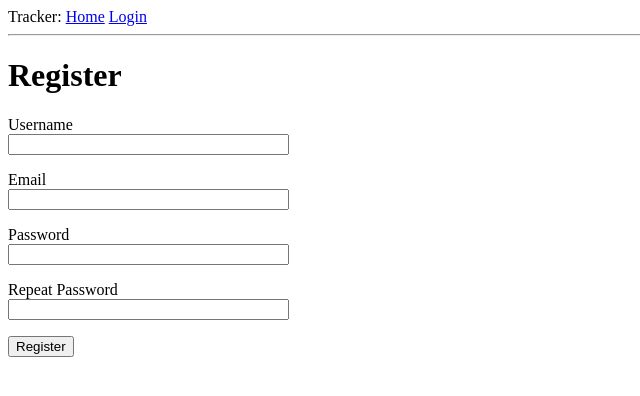
After one commit to lagorma/Expense_Tracker_MIPT, a Flask app: page /register in a window 1280 px wide. The commit adds this page. Shown: the top 396 px of the page, without its empty margins (0-640 px from the left). Run offline with Flask 2, Linux system fonts and the light colour scheme.

Commit message:
Add register and improve the whole app

```diff
--- a/app/__init__.py
+++ b/app/__init__.py
@@ -9,5 +9,7 @@ app.config.from_object(Config)
 db = SQLAlchemy(app)
 migrate = Migrate(app,db)
 login = LoginManager(app)
+login.login_view = 'login'
+
 
 from app import routes, models
--- a/app/forms.py
+++ b/app/forms.py
@@ -1,9 +1,29 @@
 from flask_wtf import FlaskForm
 from wtforms import StringField, PasswordField, BooleanField, SubmitField
-from wtforms.validators import DataRequired
+from wtforms.validators import ValidationError, DataRequired, Email, EqualTo
+from app.models import User
 
 class LoginForm(FlaskForm):
     username = StringField ('Username', validators=[DataRequired()])
     password = PasswordField ('Password', validators=[DataRequired()])
     remember_me = BooleanField ('Remember me')
     submit = SubmitField ('Sign in')
+
+
+class RegistrationForm(FlaskForm):
+    username = StringField ('Username', validators=[DataRequired()])
+    email = StringField('Email', validators = [DataRequired(), Email()])
+    password = PasswordField ('Password', validators=[DataRequired()])
+    password2 = PasswordField(
+            'Repeat Password', validators = [DataRequired(), EqualTo('password')])
+    submit = SubmitField('Register')
+
+    def validate_username(self, username):
+        user = User.query.filter_by(username = username.data).first()
+        if user is not None:
+            raise ValidationError('Please use a different username.')
+
+    def validate_email(self, email):
+        user = User.query.filter_by(email = email.data).first()
+        if user is not None:
+            raise ValidationError('Please use a different email address.')
--- a/app/models.py
+++ b/app/models.py
@@ -2,6 +2,7 @@ from datetime import datetime
 from app import db
 from werkzeug.security import generate_password_hash, check_password_hash
 from flask_login import UserMixin
+from app import login
 
 class User(UserMixin,db.Model):
     id = db.Column(db.Integer, primary_key = True)
@@ -28,3 +29,7 @@ class Expense(db.Model):
 
     def __repr__(self):
         return '<Category {}, Expense {}>'.format(self.category,self.body)
+
+@login.user_loader
+def load_user(id):
+    return User.query.get(int(id))
--- a/app/routes.py
+++ b/app/routes.py
@@ -1,11 +1,20 @@
 from flask import render_template, flash, redirect, url_for
 from app import app
 from app.forms import LoginForm
+from flask_login import current_user, login_user
+from app.models import User
+from flask_login import login_required
+from flask_login import logout_user
+from flask import request
+from werkzeug.urls import url_parse
+from app import db
+from app.forms import RegistrationForm
+
 
 @app.route('/')
 @app.route('/index')
+@login_required
 def index():
-    user = {'username': 'Daria'}
     expenses = [
         {
             'category': 'products',
@@ -20,12 +29,42 @@ def index():
             'body': '58$'
         }
     ]
-    return render_template('index.html', title = 'Home',  user = user, expenses = expenses)
+    return render_template('index.html', title = 'Home', expenses = expenses)
 
 @app.route('/login', methods = ['GET', 'POST'])
 def login():
+    if current_user.is_authenticated:
+        return redirect(url_for('index'))
     form = LoginForm()
     if form.validate_on_submit():
-        flash('Login requested for user {}, remember_me={}'.format(form.username.data, form.remember_me.data))
-        return redirect (url_for('index'))
+        user = User.query.filter_by(username = form.username.data).first()
+        if user is None or not user.check_password(form.password.data):
+            flash('Invalid username or password')
+            return redirect (url_for('login'))
+        login_user(user, remember = form.remember_me.data)
+        next_page = request.args.get('next')
+        if not next_page or url_parse(next_page).netloc != ' ':
+            next_page = url_for('index')
+        return redirect(next_page)
     return render_template('login.html', title = 'Sign in', form=form)
+
+
+@app.route('/logout')
+def logout():
+    logout_user()
+    return redirect(url_for('index'))
+
+
+@app.route('/register', methods = ['GET', 'POST'])
+def register():
+    if current_user.is_authenticated:
+        return redirect(url_for('index'))
+    form = RegistrationForm()
+    if form.validate_on_submit():
+        user = User(username = form.username.data, email = form.email.data)
+        user.set_password(form.password.data)
+        db.session.add(user)
+        db.session.commit()
+        flash('Congratulations, you are now a registered user!')
+        return redirect(url_for('login'))
+    return render_template('register.html', title = 'Register', form = form)
--- a/app/templates/base.html
+++ b/app/templates/base.html
@@ -10,7 +10,12 @@
 		<div>
 			Tracker:
 			<a href="{{ url_for('index') }}">Home</a>
+			{% if current_user.is_anonymous %}
 			<a href="{{ url_for('login') }}">Login</a>
+			{% else %}
+			<a href="{{ url_for('logout') }}">Logout</a>
+			{% endif %}
+
 		</div>
 		<hr>
 		{% with messages = get_flashed_messages() %}
--- a/app/templates/index.html
+++ b/app/templates/index.html
@@ -1,7 +1,7 @@
 {% extends "base.html" %}
 
 {% block content %}
-		<h1>Hello, {{ user.username }}!</h1>
+		<h1>Hello, {{ current_user.username }}!</h1>
 		{% for expense in expenses %}
 		<div><p>The amount of money spent on {{expense.category}} is<b> {{expense.body}}.</b><p></div>
 		{% endfor %}
--- a/app/templates/login.html
+++ b/app/templates/login.html
@@ -21,4 +21,5 @@
 	<p> {{ form.remember_me() }} {{form.remember_me.label }}</p>
 	<p> {{ form.submit() }}</p>
 </form>
+<p>New User? <a href="{{ url_for('register') }}">Click To Register!</a></p>
 {% endblock %}
--- /dev/null
+++ b/app/templates/register.html
@@ -0,0 +1,37 @@
+{% extends "base.html" %}
+
+{% block content %}
+<h1>Register</h1>
+<form action="" method="post">
+        {{ form.hidden_tag() }}
+        <p>
+                {{ form.username.label }}<br>
+		{{ form.username(size = 32) }}<br>
+                {% for error in form.username.errors %}
+                <span style="color: red;">[{{error}}]</span>
+                {% endfor %}
+        </p>
+        <p>
+                {{ form.email.label }}<br>
+		{{ form.email(size = 32) }} <br>
+                {% for error in form.email.errors %}
+                <span style="color: red;">[{{error}}]</span>
+                {% endfor %}
+        </p>
+	<p>
+		{{ form.password.label }}<br>
+                {{ form.password(size = 32) }} <br>
+                {% for error in form.password.errors %}
+                <span style="color: red;">[{{error}}]</span>
+                {% endfor %}
+	</p>
+        <p>
+		{{ form.password2.label }}<br>
+                {{ form.password2(size = 32) }} <br>
+                {% for error in form.password2.errors %}
+                <span style="color: red;">[{{error}}]</span>
+                {% endfor %}
+	</p>
+        <p> {{ form.submit() }}</p>
+</form>
+{% endblock %}
```
Also changed, not shown: microblog.py (line endings or trailing spaces).
